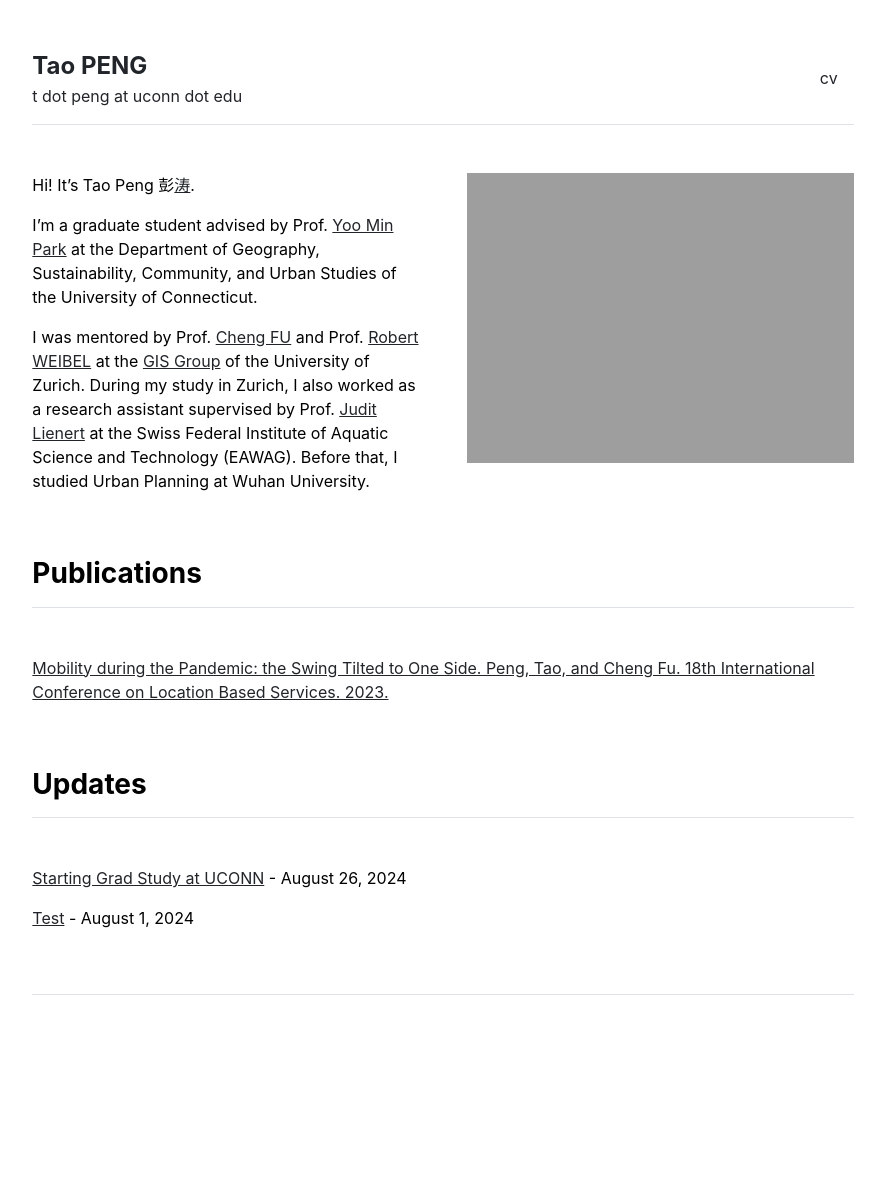
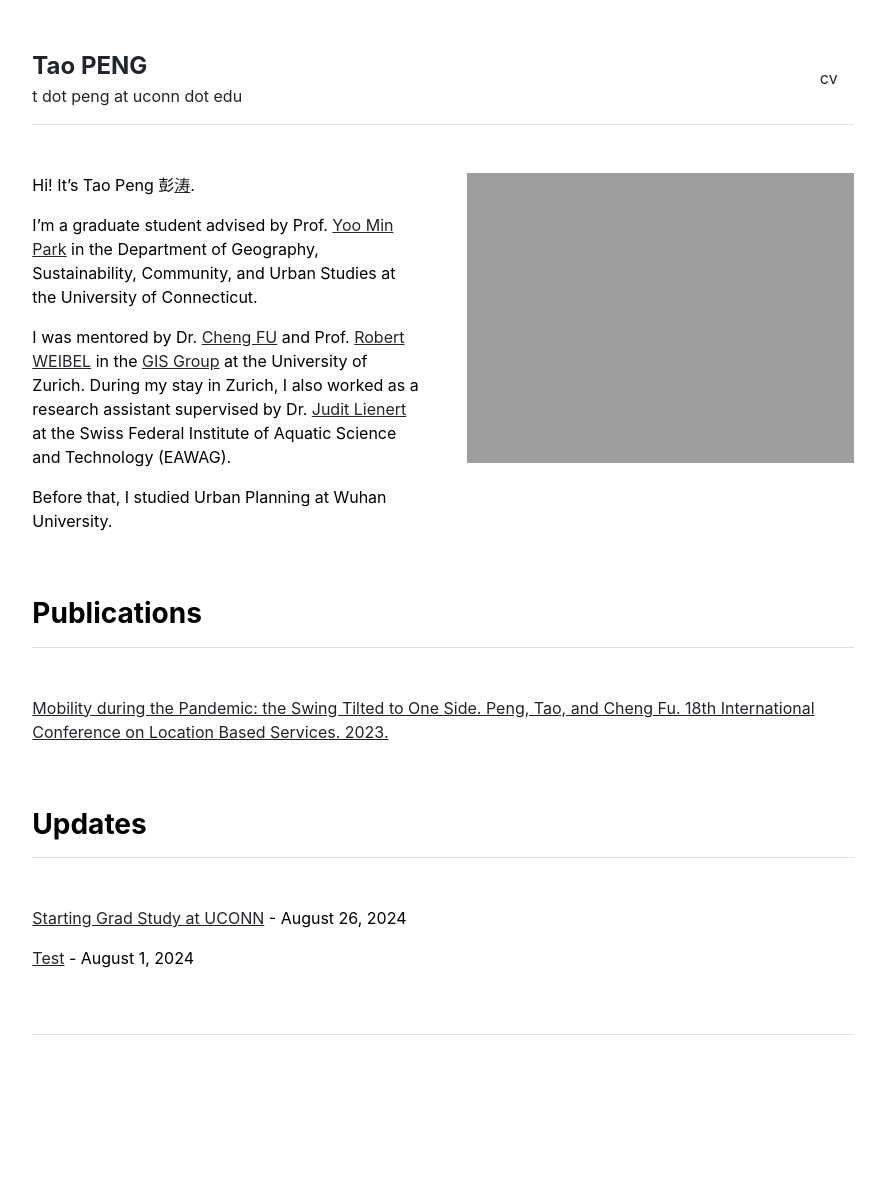
Before and after one commit to taoZurichLoaf/taoZurichLoaf.github.io, a Jekyll site: the page built from index.md, in a window 1280 px wide. Shown: the whole page, without its empty margins (197-1082 px from the left). Built offline with Jekyll 4.4.1, drawn with Linux system fonts in a browser that asks for light colours; comment, search, counter and statistics services are not loaded; before the commit the page ends 1139 px from its top, so only the background shows below that.

Commit message:
typos of titles

```diff
--- a/index.md
+++ b/index.md
@@ -6,8 +6,10 @@ title: "Home"
 Hi! It's Tao Peng 彭<a href='https://www.bible.com/bible/59/PSA.93.4'>涛</a>.
 
 
-I’m a graduate student advised by Prof. [Yoo Min Park](https://www2.yoominpark.com/about) at the Department of Geography, Sustainability, Community, and Urban Studies of the University of Connecticut.
+I’m a graduate student advised by Prof. [Yoo Min Park](https://www2.yoominpark.com/about) in the Department of Geography, Sustainability, Community, and Urban Studies at the University of Connecticut.
 
 
-I was mentored by Prof. [Cheng FU](https://cfu1.github.io/) and Prof. [Robert WEIBEL](https://user.geo.uzh.ch/rweibe/) at the [GIS Group](https://www.geo.uzh.ch/en/units/gis.html) of the University of Zurich.
-During my study in Zurich, I also worked as a research assistant supervised by Prof. [Judit Lienert](https://www.eawag.ch/en/about-us/portrait/organisation/staff/profile/judit-lienert/show/) at the Swiss Federal Institute of Aquatic Science and Technology (EAWAG). Before that, I studied Urban Planning at Wuhan University.
+I was mentored by Dr. [Cheng FU](https://cfu1.github.io/) and Prof. [Robert WEIBEL](https://user.geo.uzh.ch/rweibe/) in the [GIS Group](https://www.geo.uzh.ch/en/units/gis.html) at the University of Zurich.
+During my stay in Zurich, I also worked as a research assistant supervised by Dr. [Judit Lienert](https://www.eawag.ch/en/about-us/portrait/organisation/staff/profile/judit-lienert/show/) at the Swiss Federal Institute of Aquatic Science and Technology (EAWAG).
+
+Before that, I studied Urban Planning at Wuhan University.
```
